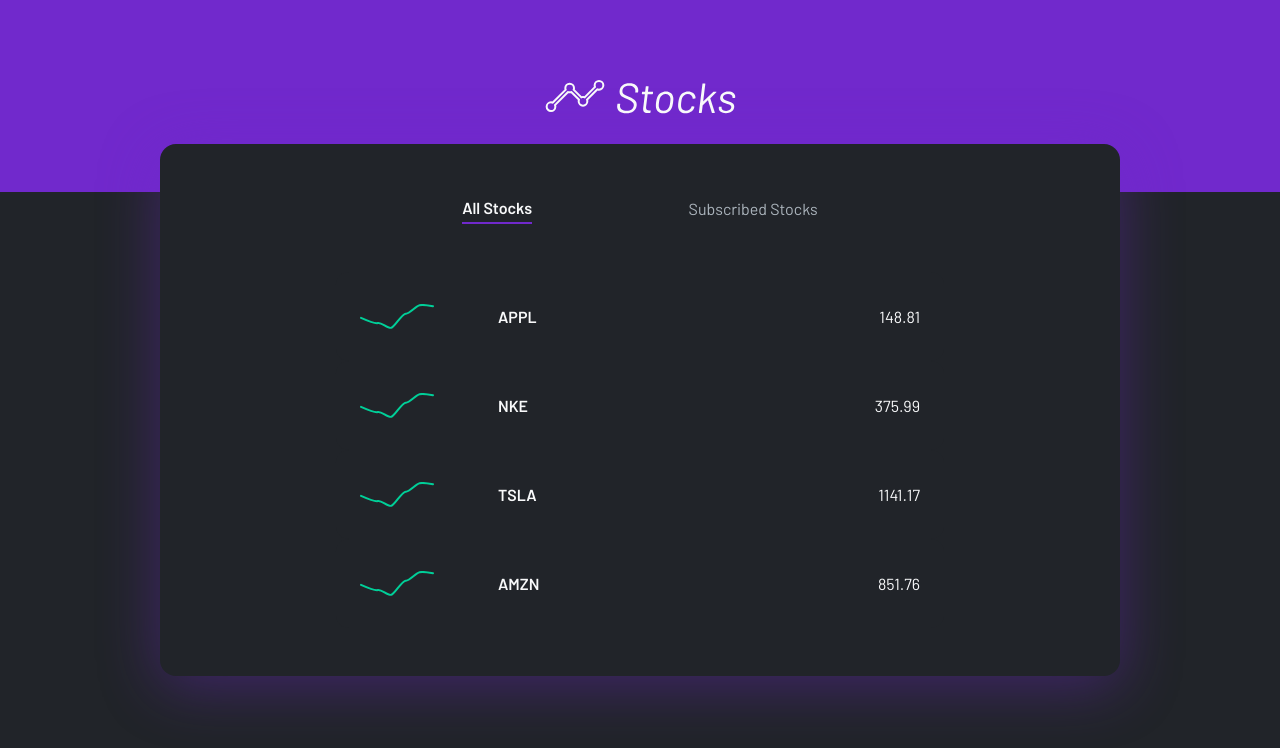
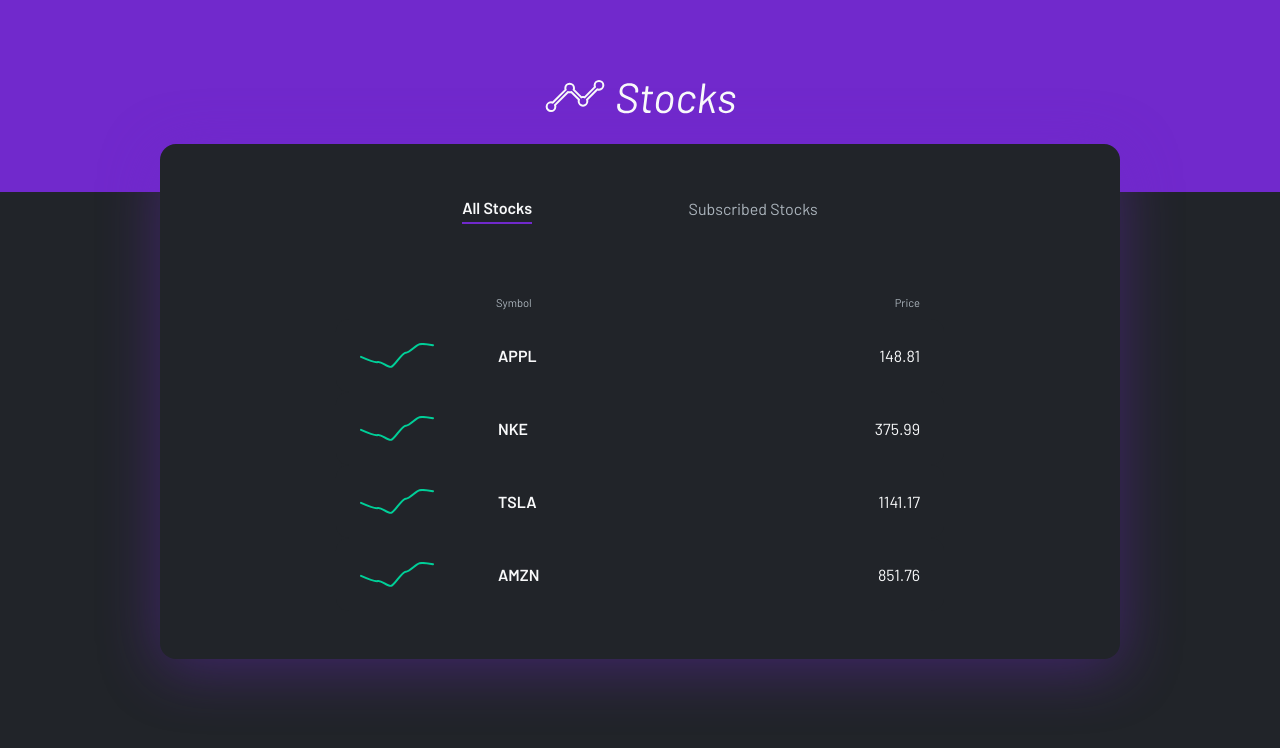
Before and after one commit to matheus-pissaia/Stocks-Teste-Frontend, a React (Create React App) app: page / in a window 1280 px wide. Shown: the top 748 px of the page. Built offline with nearby package versions, Linux system fonts and the light colour scheme.

Commit message:
fixing minor adjustments

```diff
--- a/src/components/Dashboard/index.tsx
+++ b/src/components/Dashboard/index.tsx
@@ -2,7 +2,14 @@ import { useState } from 'react';
 import { IStock } from '../StockModal';
 import { StockItem } from '../StockItem';
 
-import { Container, TabNav, TabButton, StockList } from './styles';
+import {
+  Container,
+  TabNav,
+  TabButton,
+  StockList,
+  LabelLine,
+  Content
+} from './styles';
 
 interface DashboardProps {
   handleOpenStockModal: (data: IStock) => void
@@ -36,10 +43,11 @@ const stocks = [
 ]
 
 export function Dashboard({ handleOpenStockModal }: DashboardProps) {
-  const [selectedTab, setSelectedTab] = useState('all stocks')
+  const [selectedTab, setSelectedTab] = useState('all stocks');
 
   return (
     <Container>
+      <Content>
         <TabNav>
           <TabButton
             type="button"
@@ -57,6 +65,11 @@ export function Dashboard({ handleOpenStockModal }: DashboardProps) {
           </TabButton>
         </TabNav>
 
+        <LabelLine>
+          <span>Symbol</span>
+          <span>Price</span>
+        </LabelLine>
+
         <StockList>
           {stocks.map(stock => {
             return <StockItem
@@ -66,6 +79,7 @@ export function Dashboard({ handleOpenStockModal }: DashboardProps) {
             />
           })}
         </StockList>
+      </Content>
     </Container>
   );
 }
--- a/src/components/Dashboard/styles.ts
+++ b/src/components/Dashboard/styles.ts
@@ -13,13 +13,17 @@ export const Container = styled.main`
   box-shadow: 0px 10px 60px rgba(113, 41, 204, 0.4);
 `;
 
+export const Content = styled.div`
+  max-width: 608px;
+  margin: 0 auto;
+`;
+
 export const TabNav = styled.nav`
   display: flex;
   justify-content: space-around;
   align-items: center;
 
-  max-width: 608px;
-  margin: 0 auto;
+  width: 100%;
 
   padding: 3rem;
 `;
@@ -51,6 +55,29 @@ export const TabButton = styled.button<TabButtonProps>`
       : '400'
     };
   }
+
+  &:hover {
+    border-bottom: ${(props) => props.isActive
+      ? ''
+      : '1px solid var(--gray-500)'
+    };
+  }
+`;
+
+export const LabelLine = styled.div`
+  display: flex;
+  align-items: center;
+  justify-content: space-between;
+
+  width: 100%;
+  max-width: 424px;
+
+  margin: 1.5rem 1.5rem 0.6rem auto;
+
+  span {
+    color: var(--gray-500);
+    font-size: 0.7rem;
+  }
 `;
 
 export const StockList = styled.ul`
--- a/src/components/StockItem/styles.ts
+++ b/src/components/StockItem/styles.ts
@@ -15,7 +15,7 @@ export const Content = styled.div`
   background: var(--gray-900);
   color: var(--gray-100);
 
-  padding: 2rem 1.5rem;
+  padding: 1.5rem 1.5rem;
 
   transition: all 0.3s ease;
   cursor: pointer;
--- a/src/components/StockModal/index.tsx
+++ b/src/components/StockModal/index.tsx
@@ -3,6 +3,7 @@ import Modal from 'react-modal';
 import { Container, StockInfo } from './styles';
 
 import closeImg from '../../assets/close.svg';
+import graphImg from '../../assets/graph.svg';
 
 export interface IStock {
   symbol: string;
@@ -45,6 +46,8 @@ export function StockModal({isOpen, onRequestClose, stock}: StockModalProps) {
         </StockInfo>
 
         <div></div>
+
+        <img src={graphImg} alt="graph" />
       </Container>
     </Modal>
   );
--- a/src/components/StockModal/styles.ts
+++ b/src/components/StockModal/styles.ts
@@ -7,6 +7,12 @@ export const Container = styled.div`
     border: 1px solid var(--gray-700);
 
     margin-top: 0.5rem;
+  }
+
+  img {
+    height: 100%;
+    width: 100%;
+    margin-top: 3rem;
   }
 `;
 
--- a/src/styles/global.ts
+++ b/src/styles/global.ts
@@ -62,18 +62,18 @@ export const GlobalStyle = createGlobalStyle`
   }
 
   .react-modal-container {
-    background: var(--gray-900);
-
+    user-select: none;
     position: relative;
 
     width: 100%;
     max-width: 800px;
 
     margin: 0 2rem;
-    padding: 8rem 4rem;
+    padding: 4rem 4rem;
     border-radius: 1rem;
     border: 1px solid var(--purple);
 
+    background: var(--gray-900);
     box-shadow: 0px 0px 60px 5px rgba(113, 41, 204, 0.4);
 
     &:focus {
```
Lines whose indentation alone changed are shown as unchanged.
